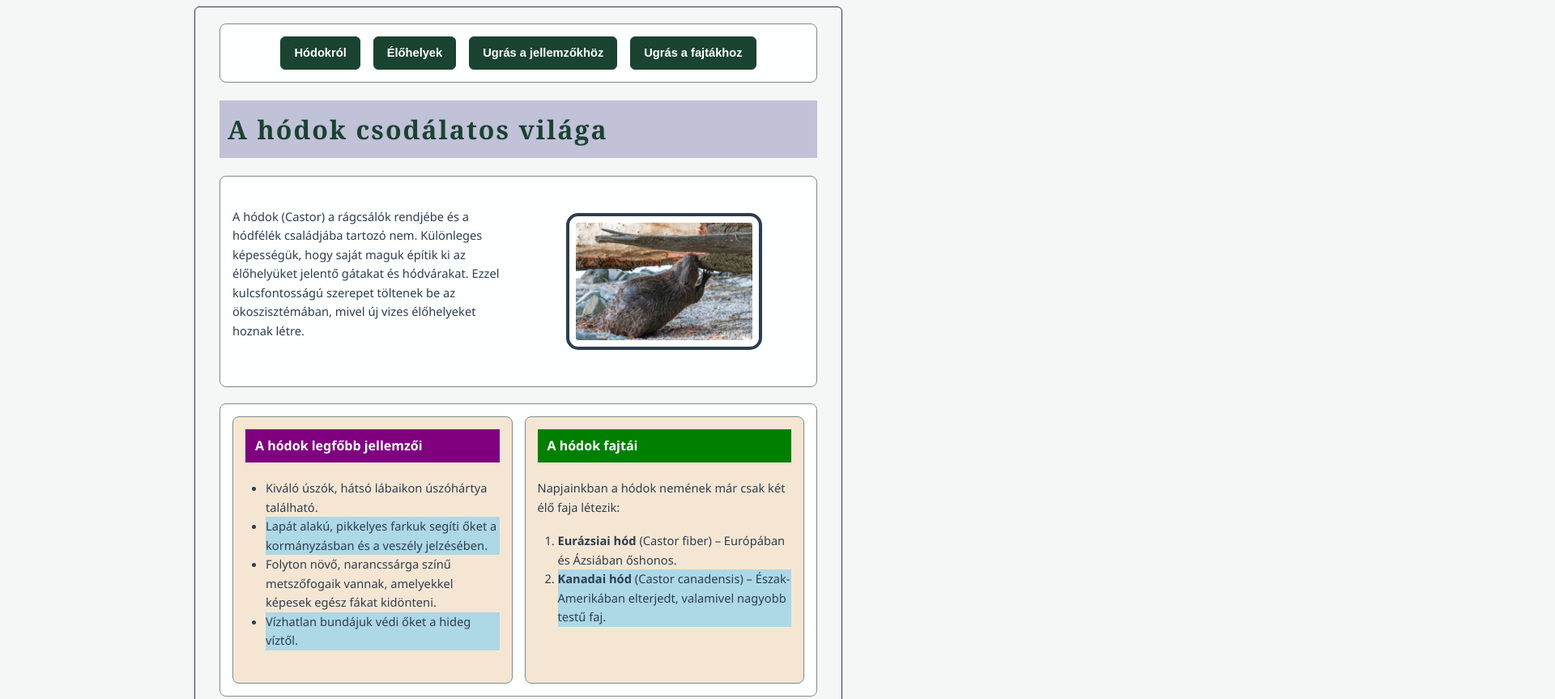
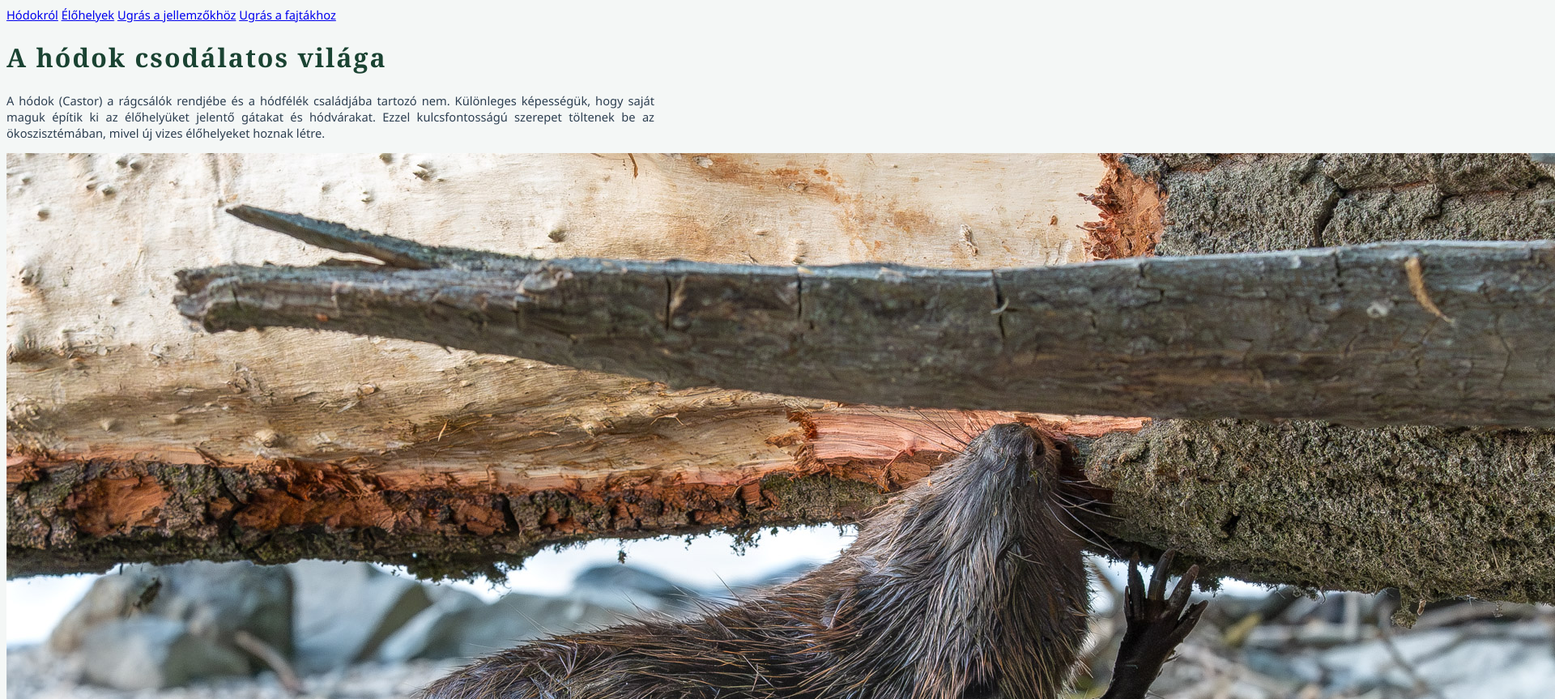
Before and after one commit to 3lekes/---------, a plain HTML site: page index.html in a window 1280 px wide. Shown: the top 863 px of the page at 81% size, 1920 px wide, since content can reach past the window. Drawn offline with Linux system fonts and the light colour scheme.

Commit message:
feltoltes2

```diff
--- a/index.html
+++ b/index.html
@@ -13,7 +13,7 @@
 
     <nav class="menu">
       <a href="index.html" class="menu-link">Hódokról</a>
-      <a href="elohelyek.html" class="menu-link">Élőhelyek</a>
+      <a href="hod.html" class="menu-link">Élőhelyek</a>
       <a href="#jellemzo" class="menu-link">Ugrás a jellemzőkhöz</a>
       <a href="#fajta" class="menu-link">Ugrás a fajtákhoz</a>
     </nav>
--- a/style.css
+++ b/style.css
@@ -1,279 +1,45 @@
-*{
-    box-sizing: border-box;
-}
+*{box-sizing: border-box;}
 
 body{
-    font-family: 'Segoe UI', Tahoma, Geneva, Verdana, sans-serif;
+    font-family: 'Segoe UI', Tahoma, Verdana, sans-serif;
     font-size: 11pt;
-    line-height: 1.6;
-    color:#2c3e50 ;
-    background-color:#f4f7f6 ;
-
-    max-width: 800px;
-    margin-left: auto;
-    margin-right: auto;
-
-    padding-top: 20px;
-    padding-bottom: 20px;
-    padding-left: 30px;
-    padding-right: 30px;
-
-    border-width: 1px;
-    border-style: solid;
-    border-radius: 6px;
-}
+    text-align:justify;
+    color: #2c3e50;
+    background-color: #f4f7f6;
+    max-width: 800px;}
 
 h1{
-    font-family: Georgia, serif;
+    font-family: Georgia;
     color: #1a4332;
     font-size: 24pt;
-    letter-spacing: 2px;
+    letter-spacing: 2px;}
 
-    background-color: rgb(193, 193, 216);
-    padding: 10px;
-
-}
 h2{
     color: #2e6f40;
-    font-size: 16px;
-
-    border-left-width: 5px;
-    border-left-style: solid;
-
-    border-bottom-width: 1px;
-    border-bottom-style: dashed;
-
-    padding-left: 12px;
-    padding-bottom: 6px;
-
-    margin-top: 40px;
-    margin-bottom: 20px;
-
-
-
-
-
-}
+    font-size: 16pt;
+    margin-top: 30px;
+    margin-bottom: 15px;}
 
 h3{
     color: #34495e;
     font-size: 13pt;
-    font-style: italic;
-
-    border-bottom-width: 2px;
-    border-bottom-style: dotted;
-
-    padding-bottom: 4px;
-
-    margin-top: 30px;
-    margin-bottom: 15px;
-
-    max-width: 200px;
-}
-h4{
-    color: #34495e;
-    font-size: 10pt;
-    font-style: italic;
-
-    border-bottom-width: 2px;
-    border-bottom-style: dotted;
-
-    padding-bottom: 4px;
-
-    margin-top: 30px;
-    margin-bottom: 15px;
-
-}
-p{
-    margin-top: 0;
-    margin-bottom: 18px;
-}
-
-ul, ol{
-
-    margin-top: 0;
-    margin-bottom: 25px;
-    padding-left: 25px;
-}
-
-img{
-    display: block;
-
-    width: 70%;
-    max-width: 100%;
-    height: auto;
-
-    border-width: 4px;
-    border-style: solid;
-    border-radius: 15px;
-
-    padding-top: 8px;
-    padding-bottom: 8px;
-    padding-left: 8px;
-    padding-right: 8px;
-
-    margin-top: 30px;
-    margin-bottom: 30px;
-    margin-left: auto;
-    margin-right: auto;
-
-}
-
-a:link {
-    color: #a0522d;
-    text-decoration: none;
-    font-weight: bold;
-
-    border-bottom-width: 1px;
-    border-bottom-style: dashed;
-
-    padding-top: 2px;
-    padding-bottom: 2px;
-    padding-left: 4px;
-    padding-right: 4px;
-}
+    font-style: italic;}
 
 a:visited {
   color: #a0522d;
   text-decoration: none;
   font-weight: bold;
+  border-bottom: 1px dashed #a0522d;
+}
 
-    border-bottom-width: 1px;
-    border-bottom-style: dashed;
-
-    padding-top: 2px;
-    padding-bottom: 2px;
-    padding-left: 4px;
-    padding-right: 4px;
-}
 
 a:hover {
   color: #d2691e;
-
-    border-bottom-style: solid;
-    border-radius: 4px;
-
+  border-bottom: 1px solid #d2691e;
   background-color: #fef5e7;
 }
+
 
 a:active {
   color: #cd853f;
 }
-
-.menu-link:link,
-.menu-link:visited {
-
-    display: inline-block;
-
-    padding: 8px 16px;
-    margin: 0 3px;
-
-    border-width: 1px;
-    border-style: solid;
-    border-color: #1a4332;
-    border-radius: 6px;
-
-    background-color: #1a4332;
-
-    color: white;
-
-    text-decoration: none;
-
-    font-weight: bold;
-    font-family: Arial, sans-serif;
-
-}
-
-.menu-link:hover {
-
-    background-color: #2e6f40;
-    border-color: #2e6f40;
-
-    color: white;
-
-    border-bottom-style: solid;
-}
-.kiemelt {
-
-    background-color: lightblue;
-}
-.menu {
-    display: grid;
-    grid-auto-flow: column;
-    justify-content: center;
-    gap: 10px;
-
-    border: 1px solid #7f8c8d;
-    border-radius: 8px;
-    padding: 15px;
-    margin-bottom: 20px;
-    background-color: #fdfefe;
-}
-
-.tartalom {
-    display: grid;
-    grid-template-columns: 1fr 1fr;
-    gap: 15px;
-    align-items: center;
-
-    border: 1px solid #7f8c8d;
-    border-radius: 8px;
-    padding: 15px;
-    margin-bottom: 20px;
-    background-color: #fdfefe;
-}
-
-.jellemzok,
-.fajta {
-    background-color: #f5e6d3;
-    border: 1px solid #7f8c8d;
-    border-radius: 8px;
-    padding: 15px;
-    height: 100%;
-}
-
-
-.info {
-    border: 1px solid #7f8c8d;
-    border-radius: 8px;
-    padding: 15px;
-    margin-bottom: 20px;
-    background-color: #fdfefe;
-}
-
-#jellemzo,
-#fajta {
-    border: none;
-    margin-top: 0;
-}
-
-#jellemzo {
-    background-color: purple;
-    color: white;
-    padding: 8px 12px;
-}
-
-#fajta {
-    background-color: green;
-    color: white;
-    padding: 8px 12px;
-}
-
-.fajta-nev {
-    font-weight: bold;
-}
-
-@media screen and (max-width: 700px) {
-    body, p, li {
-        width: 100%;
-        font-size: calc(12px + 2vw);
-    }
-
-    .tartalom {
-        grid-template-columns: 1fr;
-    }
-
-    .menu {
-        grid-auto-flow: row;
-    }
-}
```
Also changed, not shown: hod.html (+1 -1 lines). Lines whose indentation alone changed are shown as unchanged.
